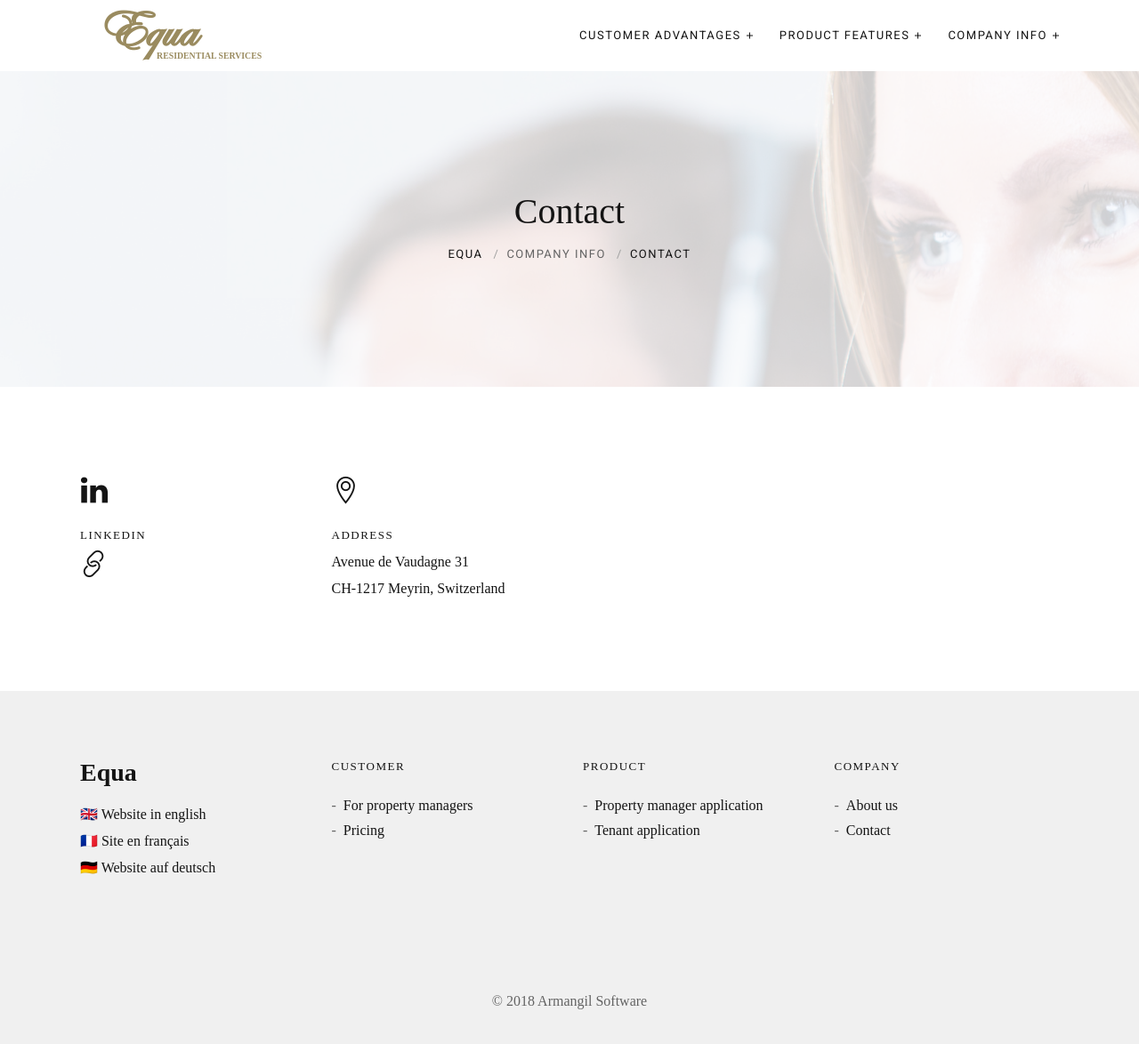
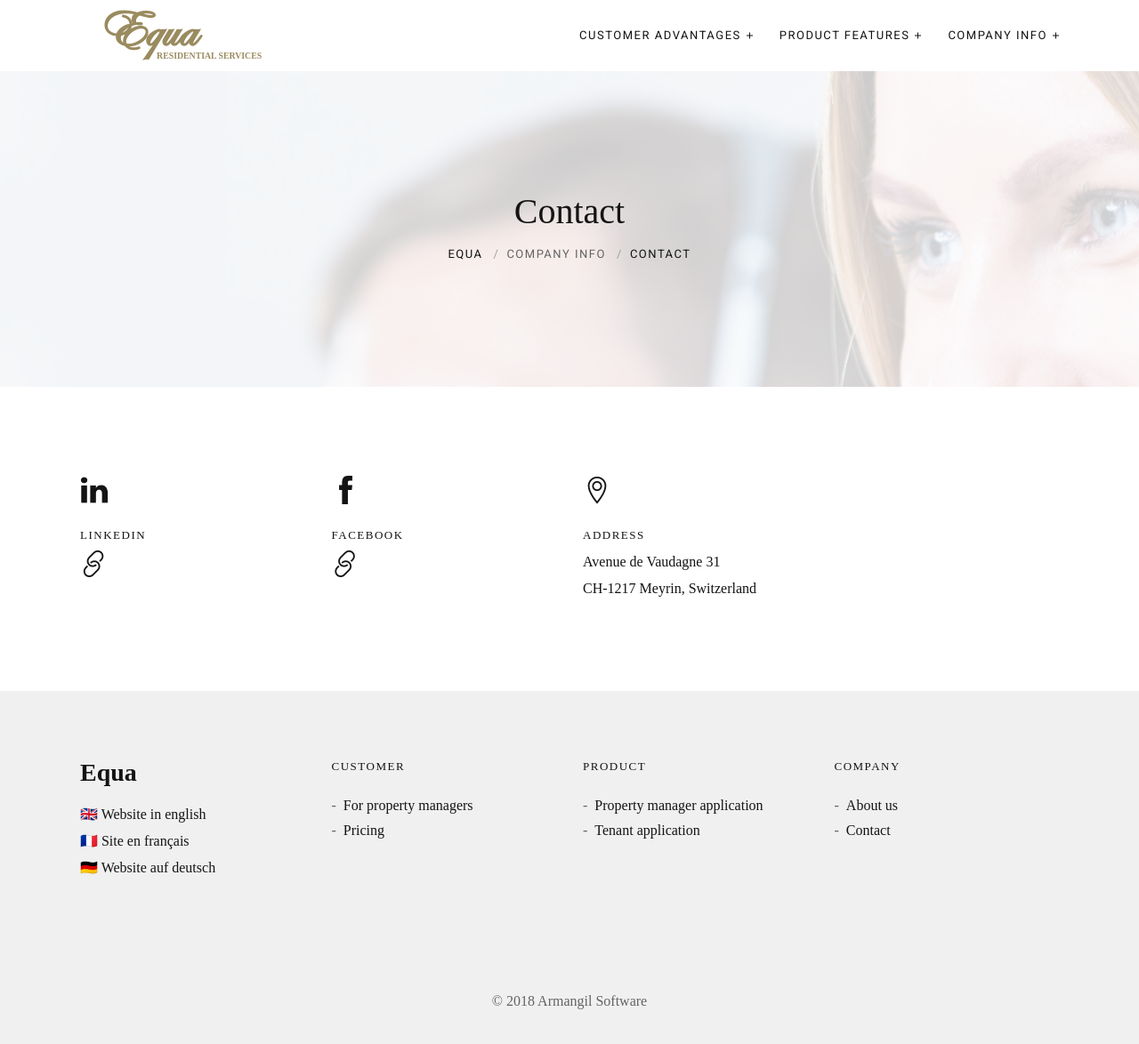
Before and after one commit to residential-services/rs-webapp-www, a Jekyll site: the page built from en/company/contact/index.html, in a window 1280 px wide and 1191 px high. Shown: the top 1174 px of the window at 89% size. Built offline with Jekyll 4.4.1, drawn with Linux system fonts in a browser that asks for light colours; some web fonts are replaced; a script that is not in the unit is left out.

Commit message:
Add link to Facebook page.

```diff
--- a/_data/company.yml
+++ b/_data/company.yml
@@ -2,6 +2,7 @@
 email: Info@Equa.Residential.Services
 phone: +41 76 681 21 96
 linkedin: https://www.linkedin.com/company/armangil-software/
+facebook: https://www.facebook.com/Equa.Residential.Services/
 #region address
 address:
   - Avenue de Vaudagne 31
--- a/_data/de.yml
+++ b/_data/de.yml
@@ -113,7 +113,7 @@
     #     quote: >
     #       Lorem ipsum  sit amet, consectetuer adipiscing elit. Aenean massa. Cum sociis natoque penatibus et magnis dis parturient montes,
     #       nascetur ridiculus mus.
-  pricing: # inspired by Slack https://slack.com/pricing
+  pricing: # inspired by https://slack.com/pricing
     header:
       image: /assets/my/images/1920x1200/2018_06_29_01_28_00_5-revised-1920x1200.jpg
       title: Premium-Onlinedienst für Ihre Wohnliegenschaften
@@ -373,5 +373,7 @@
       title: Adresse
     linkedin:
       title: LinkedIn
+    facebook:
+      title: Facebook
     action:
       title: Senden
--- a/_data/en.yml
+++ b/_data/en.yml
@@ -430,5 +430,7 @@
       title: Address
     linkedin:
       title: LinkedIn
+    facebook:
+      title: Facebook
     action:
       title: Send a message
--- a/_data/fr.yml
+++ b/_data/fr.yml
@@ -433,5 +433,7 @@
       title: Adresse
     linkedin:
       title: LinkedIn
+    facebook:
+      title: Facebook
     action:
       title: Envoyer un message
--- a/en/company/contact/index.html
+++ b/en/company/contact/index.html
@@ -54,6 +54,14 @@
 						<h6 class="heading-uppercase no-margin">{{ c.linkedin.title }}</h6>
 						<p>
 							<a href="{{ site.data.company.linkedin }}" target='_blank'><i class="ti ti-link text-dark margin-bottom-20"></i></a>
+						</p>
+					</div>
+					<!-- Icon text box 1 -->
+					<div class="col-12 col-sm-6 col-md-3 icon-3xl">
+						<i class="ti ti-facebook text-dark margin-bottom-20"></i>
+						<h6 class="heading-uppercase no-margin">{{ c.facebook.title }}</h6>
+						<p>
+							<a href="{{ site.data.company.facebook }}" target='_blank'><i class="ti ti-link text-dark margin-bottom-20"></i></a>
 						</p>
 					</div>
 					{% comment %} <!-- Icon text box 2 -->
```
